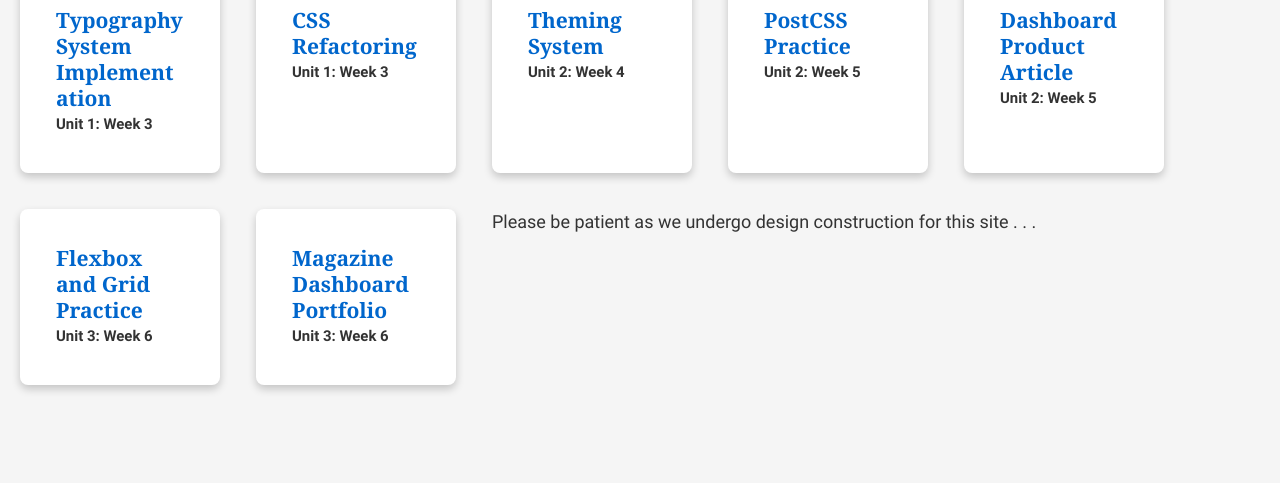
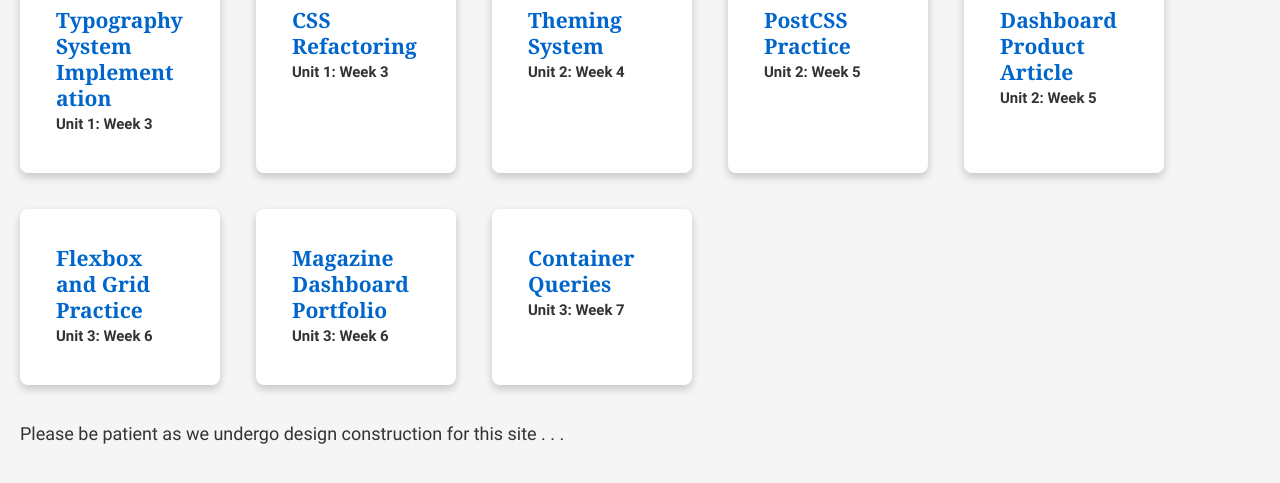
Before and after one commit to kateward104/wardell-wdd331-portfolio, a website built with Vite: page index.html in a window 1280 px wide. Shown: the part 75-558 px from the top of the page. Built offline with nearby package versions, Linux system fonts and the light colour scheme; files whose address does not match are found by name; a web font is replaced by a local one.

Commit message:
I updated the container queries for the main index page

```diff
--- a/index.html
+++ b/index.html
@@ -48,6 +48,10 @@
             <h3><a href="portfolio/unit3/week6/complex-grid-starter/portfolio.html">Portfolio</a></h3>
             <h5>Unit 3: Week 6</h5>
         </div>
+        <div class="card">
+            <h3><a href="portfolio/unit3/week7/container-queries/index.html">Container Queries</a></h3>
+            <h5>Unit 3: Week 7</h5>
+        </div>
         <p>Please be patient as we undergo design construction for this site . . . </p>
     </main>
 </body>
```
